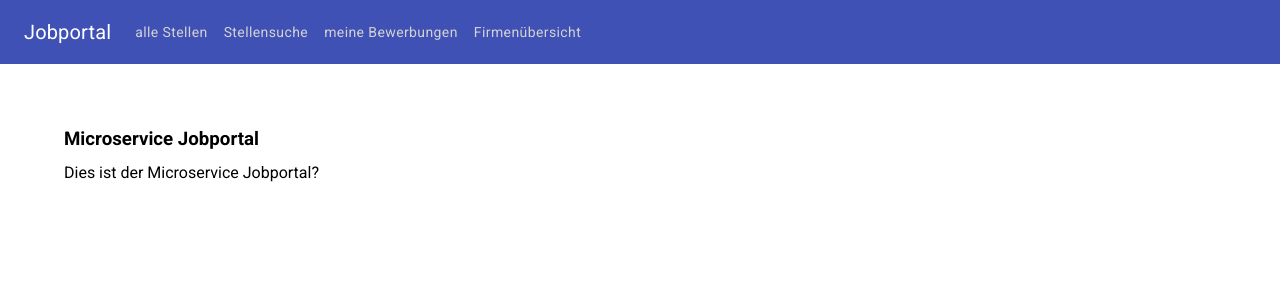
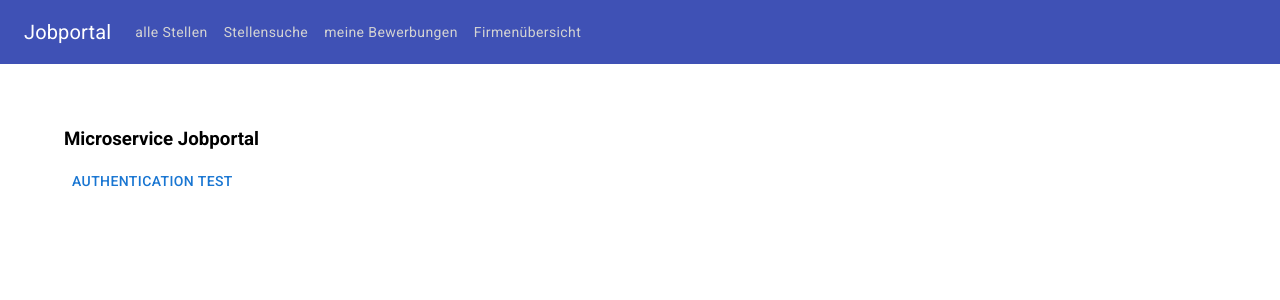
Before and after one commit to SmartCity-2022/Service-Jobportal, a React (Create React App) app in the folder frontend/: page / in a window 1280 px wide. Shown: the top 300 px of the page. Built offline with nearby package versions, Linux system fonts and the light colour scheme.

Commit message:
add authentication test

```diff
--- a/frontend/src/App.js
+++ b/frontend/src/App.js
@@ -1,12 +1,29 @@
+import { Button } from '@mui/material';
+import axios from 'axios';
 import './App.css';
 
 function App() {
+
+  const auth = async() => {
+    axios
+      .get(process.env.REACT_APP_API_URL + "/auth", {withCredentials: true})
+      .then((res) => {
+        console.log(res.data)
+      })
+      .catch((err) => {
+        console.log(err.res)
+      })
+  }
 
   return (
     <div className="App">
       <h3>Microservice Jobportal</h3>
 
-      <p>Dies ist der Microservice Jobportal?</p>
+      <p>
+        <Button onClick={auth}>Authentication Test</Button>
+      </p>
+
+
     </div>
   );
 }
```
